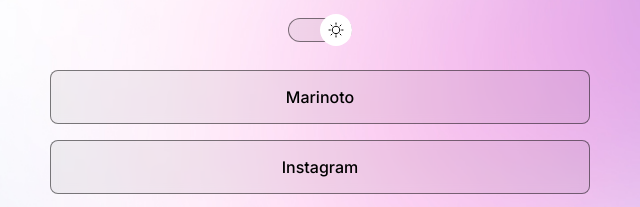
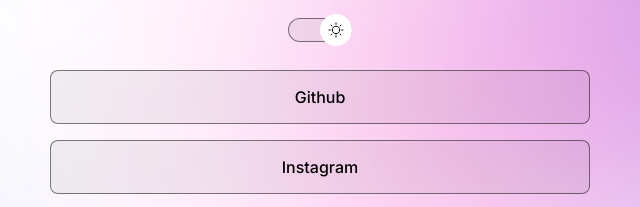
Before and after one commit to VP2023dev/projeto, a plain HTML site: page index.html in a window 1280 px wide. Shown: the part 233-440 px from the top of the page, 320-960 px from the left. Drawn offline with nearby package versions, Linux system fonts and the light colour scheme.

Commit message:
tirei o marinoto

```diff
--- a/index.html
+++ b/index.html
@@ -29,7 +29,7 @@
 
       <ul>
         <li>
-          <a href="https://github.com/VP2023dev" target="_blank">Marinoto</a>
+          <a href="https://github.com/VP2023dev" target="_blank">Github</a>
         </li>
         <li>
           <a href="http://instagram.com/vinii_pereira0" target="_blank">Instagram</a>
```
